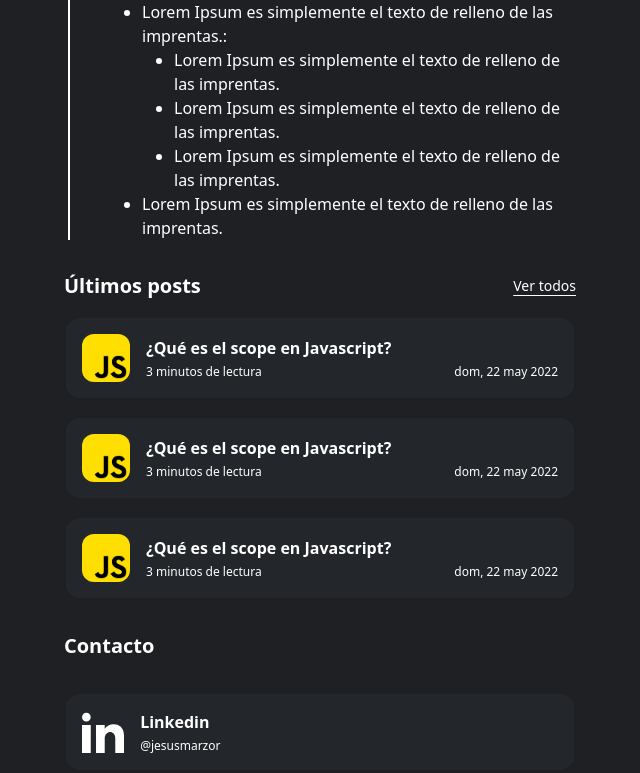
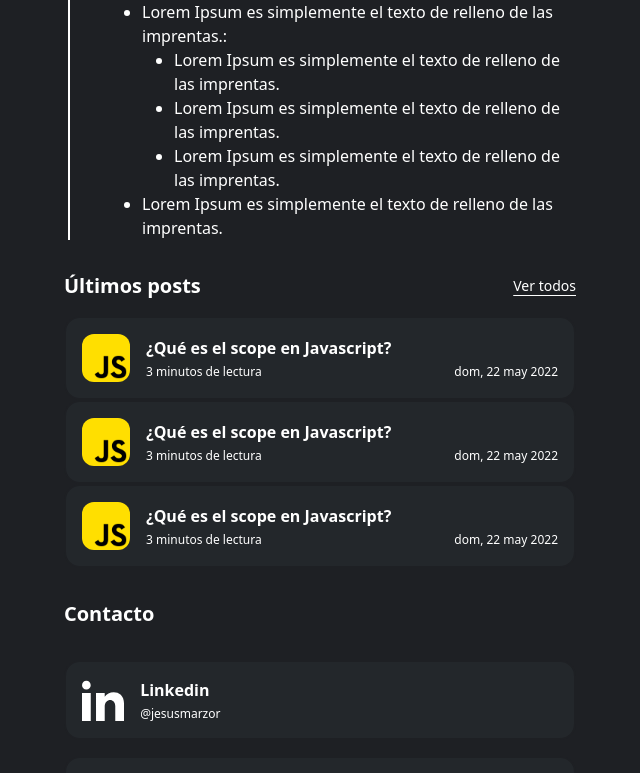
Before and after one commit to jesusmarzor/website-2024, a Next.js app: page / in a window 1280 px wide. Shown: the part 1030-1803 px from the top of the page, without its empty margins (320-960 px from the left). Built offline with nearby package versions, Linux system fonts and the light colour scheme.

Commit message:
Add: blog component

```diff
--- /dev/null
+++ b/app/components/Blog.tsx
@@ -0,0 +1,46 @@
+import js from "@/app/assets/imgs/js.png";
+import Image from "next/image";
+import { SectionLayout } from "../layouts/Section";
+
+const Blog = () => {
+    return (
+        <SectionLayout
+            title="Últimos posts"
+            titleButton="Ver todos"
+            hrefButton="/posts"
+        >
+        <div className="flex justify-start items-center gap-4 w-full p-4 bg-black-light rounded-2xl border-2 border-black-default hover:border-main">
+            <Image className="w-12 object-cover rounded-xl" src={js} alt={""} />
+            <section className="flex flex-col justify-center items-start gap-1 w-full">
+            <h3 className="font-semibold">¿Qué es el scope en Javascript?</h3>
+            <div className="flex justify-between items-center gap-2 flex-wrap w-full text-xs">
+                <p className="">3 minutos de lectura</p>
+                <p className="self-end">dom, 22 may 2022</p>
+            </div>
+            </section>
+        </div>
+        <div className="flex justify-start items-center gap-4 w-full p-4 bg-black-light rounded-2xl border-2 border-black-default hover:border-main">
+            <Image className="w-12 object-cover rounded-xl" src={js} alt={""} />
+            <section className="flex flex-col justify-center items-start gap-1 w-full">
+            <h3 className="font-semibold">¿Qué es el scope en Javascript?</h3>
+            <div className="flex justify-between items-center gap-2 flex-wrap w-full text-xs">
+                <p className="">3 minutos de lectura</p>
+                <p className="self-end">dom, 22 may 2022</p>
+            </div>
+            </section>
+        </div>
+        <div className="flex justify-start items-center gap-4 w-full p-4 bg-black-light rounded-2xl border-2 border-black-default hover:border-main">
+            <Image className="w-12 object-cover rounded-xl" src={js} alt={""} />
+            <section className="flex flex-col justify-center items-start gap-1 w-full">
+            <h3 className="font-semibold">¿Qué es el scope en Javascript?</h3>
+            <div className="flex justify-between items-center gap-2 flex-wrap w-full text-xs">
+                <p className="">3 minutos de lectura</p>
+                <p className="self-end">dom, 22 may 2022</p>
+            </div>
+            </section>
+        </div>
+        </SectionLayout>
+    )
+}
+
+export default Blog
--- a/app/layouts/Section.tsx
+++ b/app/layouts/Section.tsx
@@ -1,15 +1,24 @@
+import Link from "next/link"
 import { FC, ReactNode } from "react"
 
 interface props {
     children: ReactNode
     title: string
+    titleButton?: string
+    hrefButton?: string
 }
 
-export const SectionLayout: FC<props> = ({title, children}) => {
+export const SectionLayout: FC<props> = ({title, titleButton = null, hrefButton = null, children}) => {
     return (
-        <section className="my-8">
-            <h2 className="mb-4 text-xl font-semibold">{title}</h2>
+        <div className="my-8">
+            <section className="flex justify-between items-center gap-2 mb-4">
+                <h2 className="text-xl font-semibold">{title}</h2>
+                {
+                    (titleButton && hrefButton)
+                    && <Link href={hrefButton} className="text-sm font-light underline underline-offset-4 hover:text-main">{titleButton}</Link>
+                }
+            </section>
             {children}
-        </section>
+        </div>
     )
 }
--- a/app/page.tsx
+++ b/app/page.tsx
@@ -3,11 +3,11 @@ import linkedin from "@/app/assets/icons/linkedin.svg";
 import github from "@/app/assets/icons/github.svg";
 import instagram from "@/app/assets/icons/instagram.svg";
 import email from "@/app/assets/icons/email.svg";
-import js from "@/app/assets/imgs/js.png";
 import Header from "@/app/components/Header";
 import Logo from "@/app/components/Logo";
 import Introduce from "@/app/components/Introduce";
 import Experience from "@/app/components/Experience";
+import Blog from "@/app/components/Blog";
 
 export default function Home() {
   return (
@@ -22,42 +22,7 @@ export default function Home() {
           simplemente el texto.
         </p>
         <Experience/>
-        <div className="my-8 flex flex-col justify-center items-start gap-4">
-          <section className="flex justify-between items-center w-full gap-2">
-          <h2 className="text-xl font-semibold">Últimos posts</h2>
-          <a href="/posts" className="text-sm font-light underline underline-offset-4 hover:text-main">Ver todos</a>
-          </section>
-          <div className="flex justify-start items-center gap-4 w-full p-4 bg-black-light rounded-2xl border-2 border-black-default hover:border-main">
-            <Image className="w-12 object-cover rounded-xl" src={js} alt={""} />
-            <section className="flex flex-col justify-center items-start gap-1 w-full">
-              <h3 className="font-semibold">¿Qué es el scope en Javascript?</h3>
-              <div className="flex justify-between items-center gap-2 flex-wrap w-full text-xs">
-                <p className="">3 minutos de lectura</p>
-                <p className="self-end">dom, 22 may 2022</p>
-              </div>
-            </section>
-          </div>
-          <div className="flex justify-start items-center gap-4 w-full p-4 bg-black-light rounded-2xl border-2 border-black-default hover:border-main">
-            <Image className="w-12 object-cover rounded-xl" src={js} alt={""} />
-            <section className="flex flex-col justify-center items-start gap-1 w-full">
-              <h3 className="font-semibold">¿Qué es el scope en Javascript?</h3>
-              <div className="flex justify-between items-center gap-2 flex-wrap w-full text-xs">
-                <p className="">3 minutos de lectura</p>
-                <p className="self-end">dom, 22 may 2022</p>
-              </div>
-            </section>
-          </div>
-          <div className="flex justify-start items-center gap-4 w-full p-4 bg-black-light rounded-2xl border-2 border-black-default hover:border-main">
-            <Image className="w-12 object-cover rounded-xl" src={js} alt={""} />
-            <section className="flex flex-col justify-center items-start gap-1 w-full">
-              <h3 className="font-semibold">¿Qué es el scope en Javascript?</h3>
-              <div className="flex justify-between items-center gap-2 flex-wrap w-full text-xs">
-                <p className="">3 minutos de lectura</p>
-                <p className="self-end">dom, 22 may 2022</p>
-              </div>
-            </section>
-          </div>
-        </div>
+        <Blog/>
         <section className="my-8 flex flex-col justify-center items-start gap-4">
           <h2 className="mb-4 text-xl font-semibold">Contacto</h2>
           <a href="https://linkedin.com/in/jesusmarzor" target="_blank" className="flex justify-start items-center gap-4 w-full p-4 bg-black-light rounded-2xl border-2 border-black-default hover:border-main">
```
